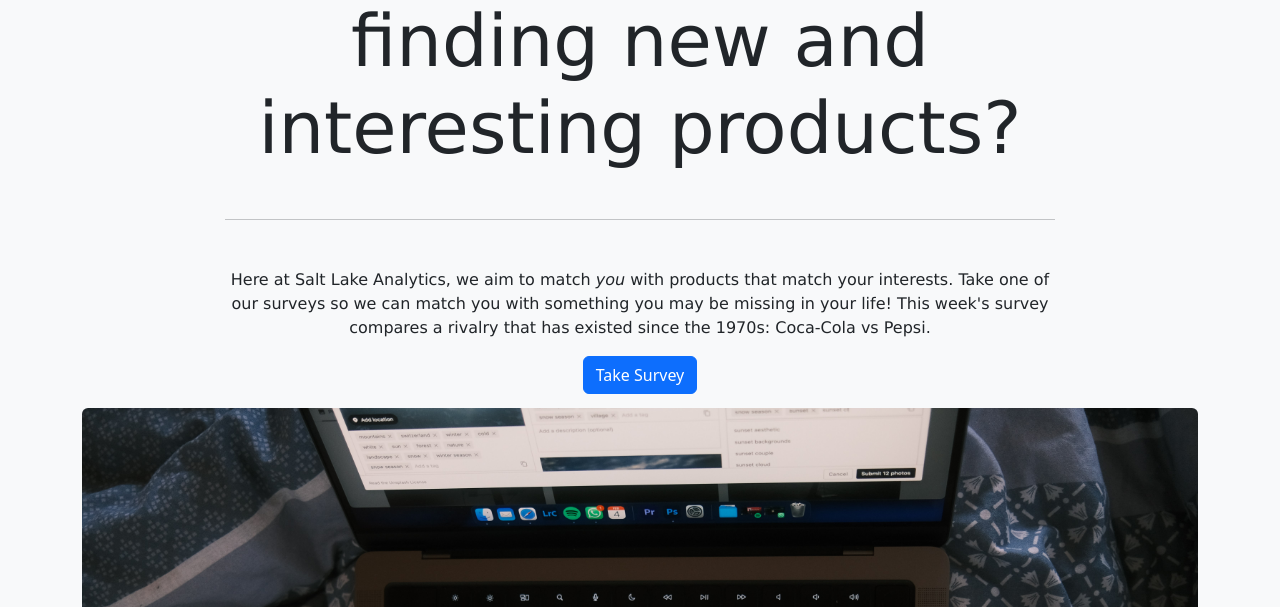
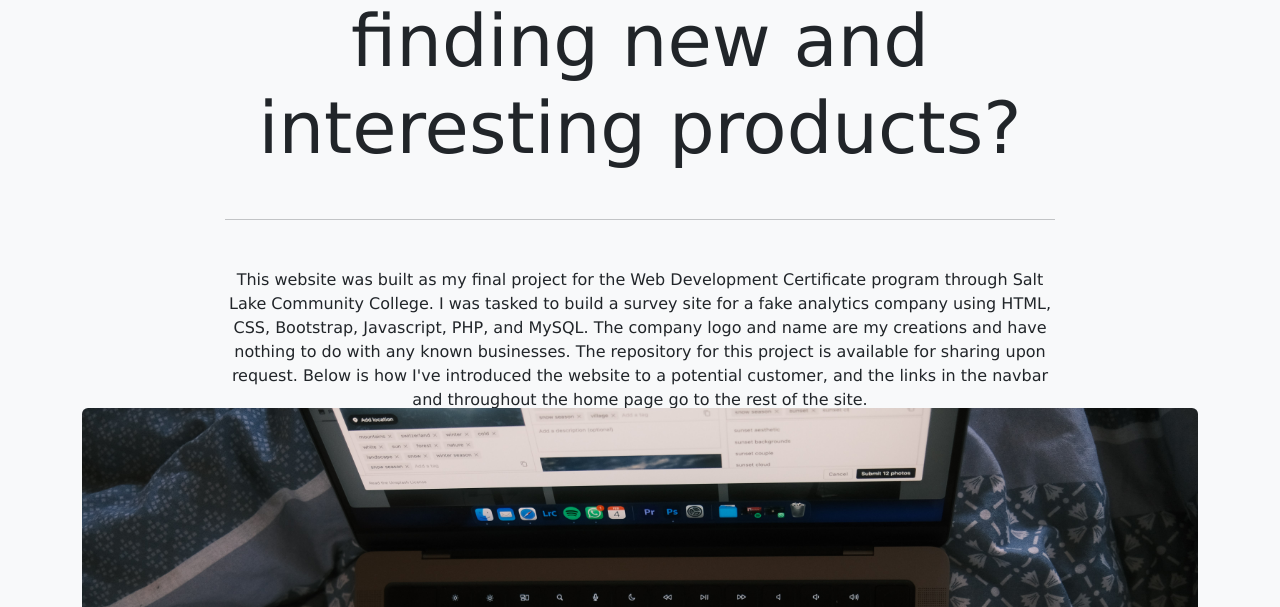
Before and after one commit to daniel55966/Personal-Website, a PHP site: page / in a window 1280 px wide. Shown: the part 228-835 px from the top of the page. Run offline with PHP 8.4, Linux system fonts and the light colour scheme.

Commit message:
Version 1.0142
Added a paragraph describing what the site is for. I was thinking about using my portfolio site, but I put too much work into this project to abandon it, and I feel it's a better representation of what I've learned

```diff
--- a/index.php
+++ b/index.php
@@ -40,6 +40,12 @@
         <div class="col-lg-8">
           <h2 class="display-2 font-weight-bold">Are you interested in finding new and interesting products?</h1>
           <hr class="my-5" />
+          <p class="font-weight-light">This website was built as my final project for the Web Development Certificate program
+            through Salt Lake Community College. I was tasked to build a survey site for a fake analytics company using HTML, CSS,
+            Bootstrap, Javascript, PHP, and MySQL. The company logo and name are my creations and have nothing to do with any known
+            businesses. The repository for this project is available for sharing upon request. Below is how I've introduced the website
+            to a potential customer, and the links in the navbar and throughout the home page go to the rest of the site.
+          </p><br>
           <p class="font-weight-light">Here at Salt Lake Analytics, we aim to match <i>you</i> with products that match your interests.
             Take one of our surveys so we can match you with something you may be missing in your life!
             This week's survey compares a rivalry that has existed since the 1970s: Coca-Cola vs Pepsi.
```
